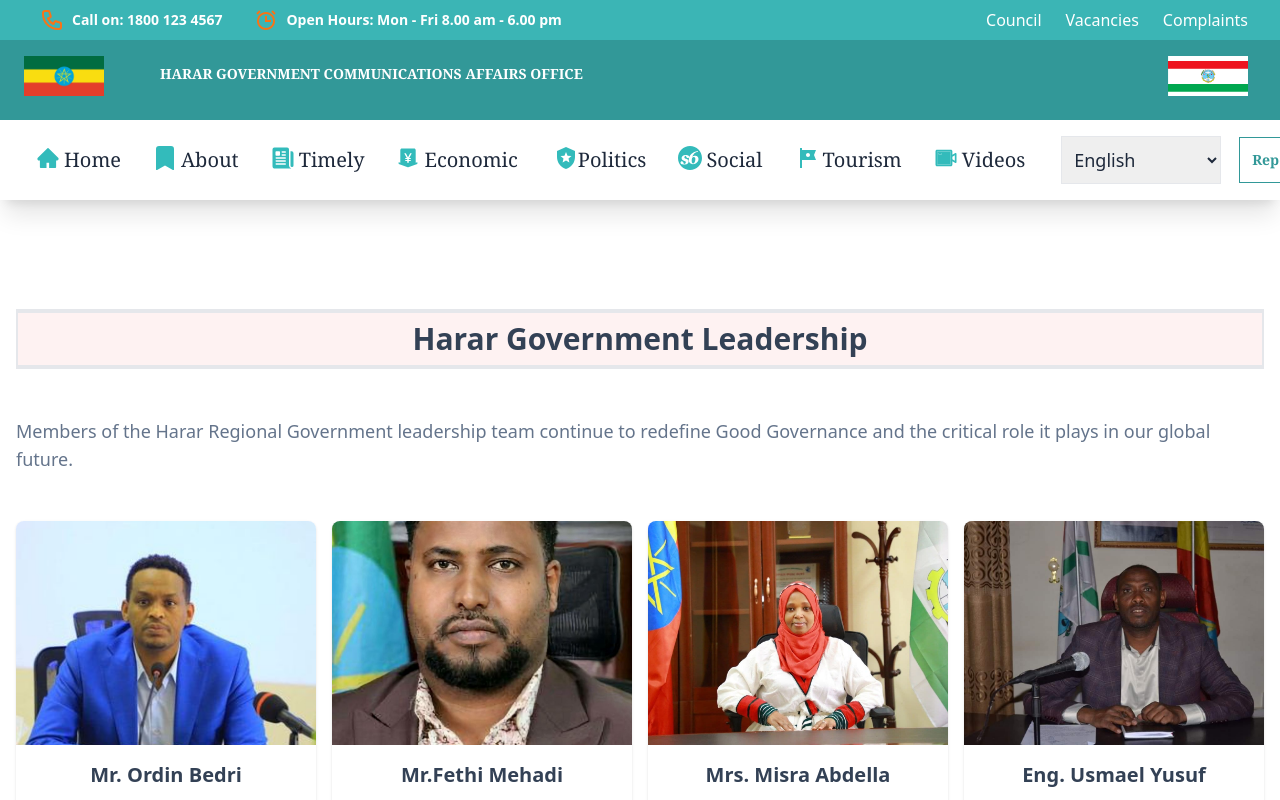
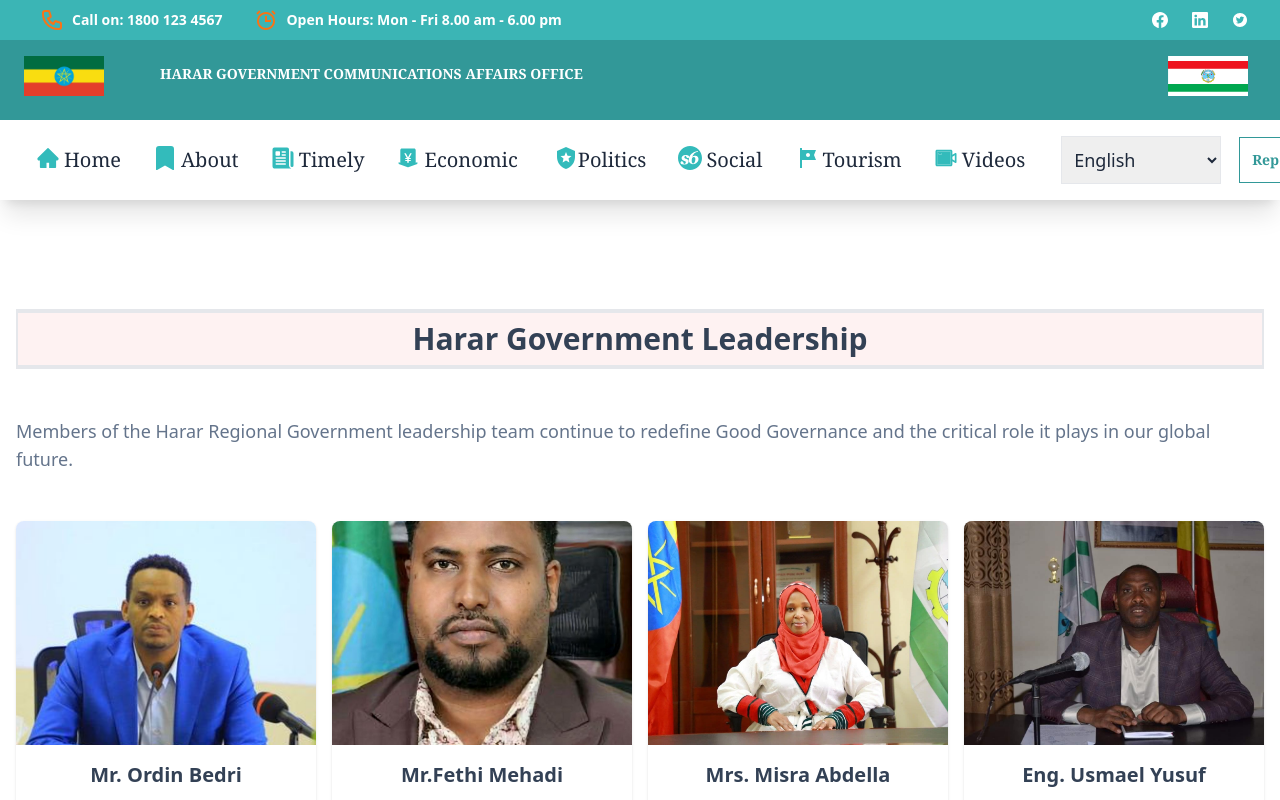
Before and after one commit to fufex3934/frontend, a React (Vite) app: page /about-leadership in a window 1280 px wide. Shown: the top 800 px of the page. Built offline with nearby package versions, Linux system fonts and the light colour scheme.

Commit message:
Minor Change

```diff
--- a/src/components/navbars/bottomnav/BottomNav.jsx
+++ b/src/components/navbars/bottomnav/BottomNav.jsx
@@ -5,7 +5,6 @@ import './BottomNav.css'
 import { useNavigate } from 'react-router-dom';
 import {AiFillHome,AiFillMoneyCollect,AiTwotoneVideoCamera} from "react-icons/ai";
 import { IoNewspaper } from 'react-icons/io5';
-import{FcAbout} from 'react-icons/fc';
 import {MdLocalPolice,MdTour} from 'react-icons/md';
 import {SiSociety6} from 'react-icons/si';
 import {BsFillBookmarkFill} from 'react-icons/bs';
--- a/src/components/navbars/topnav/TopNav.jsx
+++ b/src/components/navbars/topnav/TopNav.jsx
@@ -1,6 +1,9 @@
 import React from 'react';
 import { HiOutlinePhone } from 'react-icons/hi';
 import { BiAlarm } from 'react-icons/bi';
+import { BsFacebook } from 'react-icons/bs'
+import { BsLinkedin } from 'react-icons/bs'
+import { AiFillTwitterCircle } from 'react-icons/ai'
 
 const TopNav = () => {
   // Check if the device is a mobile device
@@ -28,13 +31,13 @@ const TopNav = () => {
       </div>
       <div className="flex mt-4 relative right-6 sm:mt-0">
         <a href="#" className="text-white ml-6 sm:ml-0 sm:mr-6 hover:text-orange-600">
-          Council
+          <BsFacebook/>
         </a>
         <a href="#" className="text-white ml-6 sm:ml-0 sm:mr-6 hover:text-orange-600">
-          Vacancies
+          <BsLinkedin/>
         </a>
         <a href="#" className="text-white ml-6 sm:ml-0 hover:text-orange-600">
-          Complaints
+          <AiFillTwitterCircle />
         </a>
       </div>
     </div>
```
